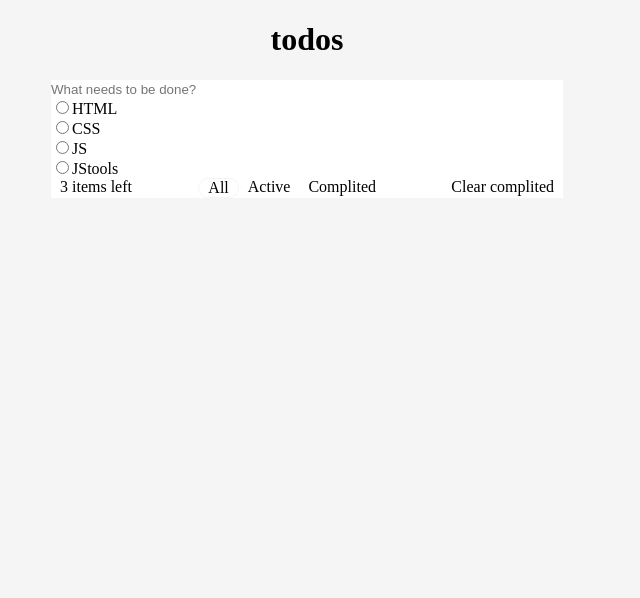
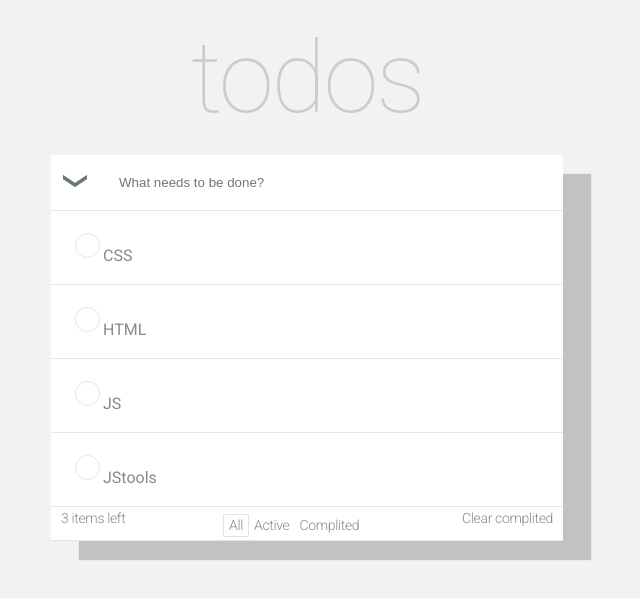
Before and after one commit to ok-technopolis-autumn-2019/Ilya-Chuprynin, a plain HTML site: page FirstLesson.html in a window 1280 px wide. Shown: the whole page, without its empty margins (333-973 px from the left). Drawn offline with Linux system fonts and the light colour scheme.

Commit message:
Сменил картинки, поменял чекбоксы

```diff
--- a/FirstLesson.html
+++ b/FirstLesson.html
@@ -9,22 +9,43 @@
 	<div class="content">
 		<div class="picker">
 			<ul>
-				<li><input type="text" name="input" placeholder="What needs to be done?" class="search"></li>
-				<li><input type="radio" name="html">HTML</li>
-				<li><input type="radio" name="html">CSS</li>
-				<li><input type="radio" name="html">JS</li>
-				<li><input type="radio" name="html">JStools</li>
-				<li></li>
+				<li class="elements border">
+					<button class="setCheckedAll"><img src="icons/Frame1.svg" style="width: 28px; height: 16px;"></button>
+					<input type="text" name="input" placeholder="What needs to be done?" class="search"></li>
+				<li class="checkers border">
+					<div class="elements checkbox">
+						<p><input type="checkbox" name="html">CSS</p>
+						<button class="deleteElem"><img src="icons/Frame3.svg"></button>
+					</div>
+				</li>
+				<li class="checkers border">
+					<div class="elements checkbox">
+						<p><input type="checkbox" name="html">HTML</p>
+						<button class="deleteElem"><img src="icons/Frame3.svg"></button>
+					</div>
+				</li>
+				<li class="checkers border">
+					<div class="elements checkbox">
+						<p><input type="checkbox" name="html">JS</p>
+						<button class="deleteElem"><img src="icons/Frame3.svg"></button>
+					</div>
+				</li>
+				<li class="checkers border">
+					<div class="elements checkbox">
+						<p><input type="checkbox" name="html">JStools</p>
+						<button class="deleteElem"><img src="icons/Frame3.svg"></button>
+					</div>
+				</li>
 			</ul>
 		</div>
-		<div class="botOfContent">
-			<p>3 items left</p>
+		<div class="botOfContent border">
+			<button class="botOfContent-helpButton">3 items left</button>
 			<div>
-				<p class="active">All</p>
-				<p>Active</p>
-				<p>Complited</p>
+				<button class="botOfContent-controlButton active">All</button>
+				<button class="botOfContent-controlButton ">Active</button>
+				<button class="botOfContent-controlButton ">Complited</button>
 			</div>
-			<p>Clear complited</p>
+			<button class="botOfContent-helpButton">Clear complited</button>
 		</div>
 	</div>
 </body>
--- a/style.css
+++ b/style.css
@@ -1,7 +1,11 @@
+@import url('https://fonts.googleapis.com/css?family=Roboto:100,200,300,400,500,700&subset=cyrillic');
+
 body {
 	margin: 0;
 	padding: 0;
-	background: whitesmoke;
+	background: #F2F2F2;
+	font-family: 'Roboto', 'Arial', 'sans-serif';
+	color: #888888;
 }
 
 li {
@@ -10,19 +14,47 @@ li {
 
 h1 {
 	text-align: center;
+	font-style: normal;
+	font-weight: 100;
+	font-size: 100px;
+	line-height: 21px;
+	/* identical to box height, or 21% */
+
+	letter-spacing: -2.5px;
+
+	color: #CCCCCC;
 }
 
+button {
+  padding: 0;
+  border: none;
+  font: inherit;
+  color: inherit;
+  background-color: transparent;
+  cursor: pointer;
+}
+
+
 .content {
+	display: flex;
+	flex-direction: column;
 	margin-left: 30%;
-	margin-right: 30%;
+  margin-right: 30%;
 	background: white;
+	min-width: fit-content;
+	box-shadow: 28px 19px 1px rgba(0,0,0,0.2);
+}
+
+.setCheckedAll{
+	padding: 0 10px;
 }
 
 .search {
+	max-width: -webkit-fill-available;
 	width: 100%;
 	border: 0;
 	margin: 0;
-	padding: 0;
+	padding: 20px;
 }
 
 .picker ul{
@@ -30,26 +62,157 @@ h1 {
 	padding: 0;
 }
 
+.elements{
+	display: flex;
+	justify-content: space-between;
+	vertical-align: baseline;
+}
+
+
+
+.elements_text{
+	font-size: 50px;
+}
+
+
+/*Раздел стилизации Чекбоксов*/
+
+.checkbox {
+    cursor: pointer;
+    position: relative;
+}
+
+.checkbox p > span {
+    color: #34495E;
+    padding: 0.5rem 0.25rem;
+}
+
+.checkbox p > input {
+    height: 25px;
+    width: 25px;
+    -webkit-appearance: none;
+    -moz-appearance: none;
+    -o-appearance: none;
+    appearance: none;
+    border: 1px solid #E6E6E6;
+    border-radius: 360px;
+    outline: none;
+    transition-duration: 0.3s;
+    background-color: #FFFFFF;
+    cursor: pointer;
+  }
+
+.checkbox p > input:checked {
+    border: 1px solid #41B883;
+    background-color: #34495E;
+}
+
+.checkbox p > input:checked {
+    content: '\2713';
+    text-align: center;
+    color: #41B883;
+}
+
+.checkbox p > input:active {
+    border: 2px solid #34495E;
+}
+
+/*Конец раздела*/
+
+.checkers {
+	padding: 3px 20px 3px 20px;
+}
+
+.checkers:hover .deleteElem{
+	transition: all 0.9s ease;
+	display: block;
+	background: #FAFAFA;
+}
+
+.checkers:hover {
+	background: #FAFAFA;
+	transition: all 0.4s ease;
+}
+
+.border {
+	border-bottom: 1px solid #E6E6E6;
+}
+
+.deleteElem {
+	display: none;
+}
+
+.deleteElem:hover {
+	background: indianred;
+}
 
 
 .botOfContent {
 	display: flex;
 	justify-content: space-between;
 	width: 100%;
+	font-size: 14px;
+	padding: 20px 10px;
+	max-width: -webkit-fill-available;
+
+    height: 9px;
+    padding-bottom: 17px;
+    padding-top: 7px;
+
 }
 
 .botOfContent div{
 	display: flex;
 	justify-content: space-between;
+	height: fit-content;
 }
 
-.botOfContent p{
-	padding: 0px 9px 0px 9px;
-	margin: 0;
+.botOfContent-helpButton{
+	font-family: Roboto;
+	font-style: normal;
+	font-weight: 300;
+	font-size: 14px;
+	line-height: 21px;
+	/* identical to box height, or 150% */
+
+	display: flex;
+	align-items: center;
+	letter-spacing: -0.35px;
+}
+
+.bottom {
+	display: none;
+}
+
+.botOfContent-controlButton {
+	font-family: Roboto;
+	font-style: normal;
+	font-weight: 300;
+	font-size: 14px;
+	line-height: 21px;
+	/* identical to box height, or 150% */
+
+	display: flex;
+	align-items: center;
+	letter-spacing: -0.35px;
+	padding: 0 5px;
 }
 
 .active {
-	border: 1px solid whitesmoke;
-	border-radius: 10px;
-	padding: 3px;
+	background: #FFFFFF;
+	border: 1px solid #EBDFDF;
 }
+
+@media (min-width: 481px) and (max-width: 767px) {
+  .content {
+  	margin-left: 0;
+  	margin-right: 0;
+  }
+}
+
+@media (min-width: 320px) and (max-width: 480px) {
+  .content {
+  	margin-left: 0;
+  	margin-right: 0;
+  }
+}
```
Also changed, not shown: icons/Frame1.svg (added), icons/Frame3.svg (added), icons/close_icon.png (added), icons/select-all.png (added), icons/select-all@2x.png (added).
